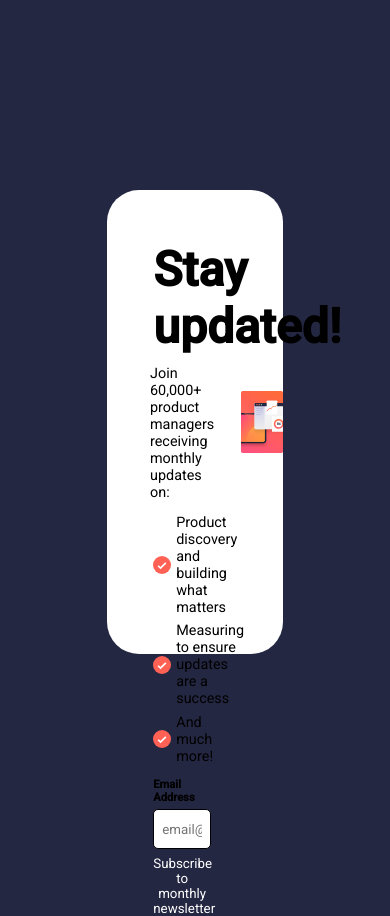
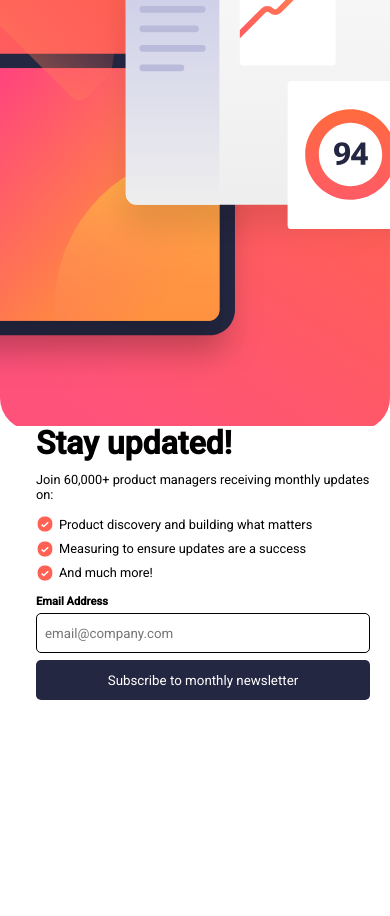
Before and after one commit to sai-sridhar-repo-07/JS_apps, a plain HTML site: page newsletter-sign-up-with-success-message-main/index.html in a window 390 px wide. After the commit the page ends 844 px from the top, so only its background shows below. Drawn offline with Linux system fonts and the light colour scheme.

Commit message:
Update style.css

```diff
--- a/newsletter-sign-up-with-success-message-main/style.css
+++ b/newsletter-sign-up-with-success-message-main/style.css
@@ -52,13 +52,13 @@ body{
 
 .container .left-box h1{
     position: relative;
-    font-size: 3rem;
-    margin-top: 5px;
+    font-size: 2.7rem;
+    /* margin-top: 5px; */
     width: 100%;
 }
 
 .container .left-box .desc{
-    font-size: 0.9rem;
+    font-size: 0.87rem;
 }
 
 .container .left-box ul{
@@ -70,7 +70,11 @@ body{
     display: flex;
     align-items: center;
     gap: 5px;
-    font-size: 0.9rem;
+    font-size: 0.87rem;
+}
+
+.container .left-box ul li img{
+    transform: scale(0.75);
 }
 
 .container .left-box .form{
@@ -197,7 +201,10 @@ body{
 }
 
 .success.active div h1{
-    font-size: 2.5rem;
+    font-size: 2rem;
+}
+.success.active div p{
+    font-size: 0.9rem;
 }
 
 
@@ -218,3 +225,71 @@ body{
 .success.active button:active {
     background: hsl(234, 29%, 20%);
 }
+
+
+@media screen and (max-width: 400px){
+
+    body{
+        background: #fff;
+    }
+
+    .container{
+        position: relative;
+        /* background: #fff; */
+        width: 100%;
+        height: 100%;
+        display: flex;
+        flex-direction: column;
+        align-items: center;
+        justify-content: center;
+        border-radius: 0px;
+    }
+
+    .left-box{
+        position: relative;
+        top: 140px;
+        /* background: #fff; */
+        z-index: 1000;
+        width: 100%;
+        border-radius: 0;
+        padding: 20px;
+    }
+    .right-box{
+        position: absolute;
+        width: 100%;
+        top: -400px;
+        right: 0;
+        /* height: 600px; */
+        /* overflow: hidden; */
+        padding: 0;
+        object-fit: cover;
+
+    }
+
+    .right-box img{
+        transform: scale(1);
+
+
+    }
+
+    .container .left-box h1{
+        font-size: 2rem;
+        margin-top: 0;
+    }
+
+    .container .left-box .desc {
+        font-size: 0.8rem;
+    }
+
+    .container .left-box ul li {
+
+        font-size: 0.8rem;
+    }
+
+    .container .left-box ul li img{
+        transform: scale(0.85);
+    }
+
+
+
+}
```
